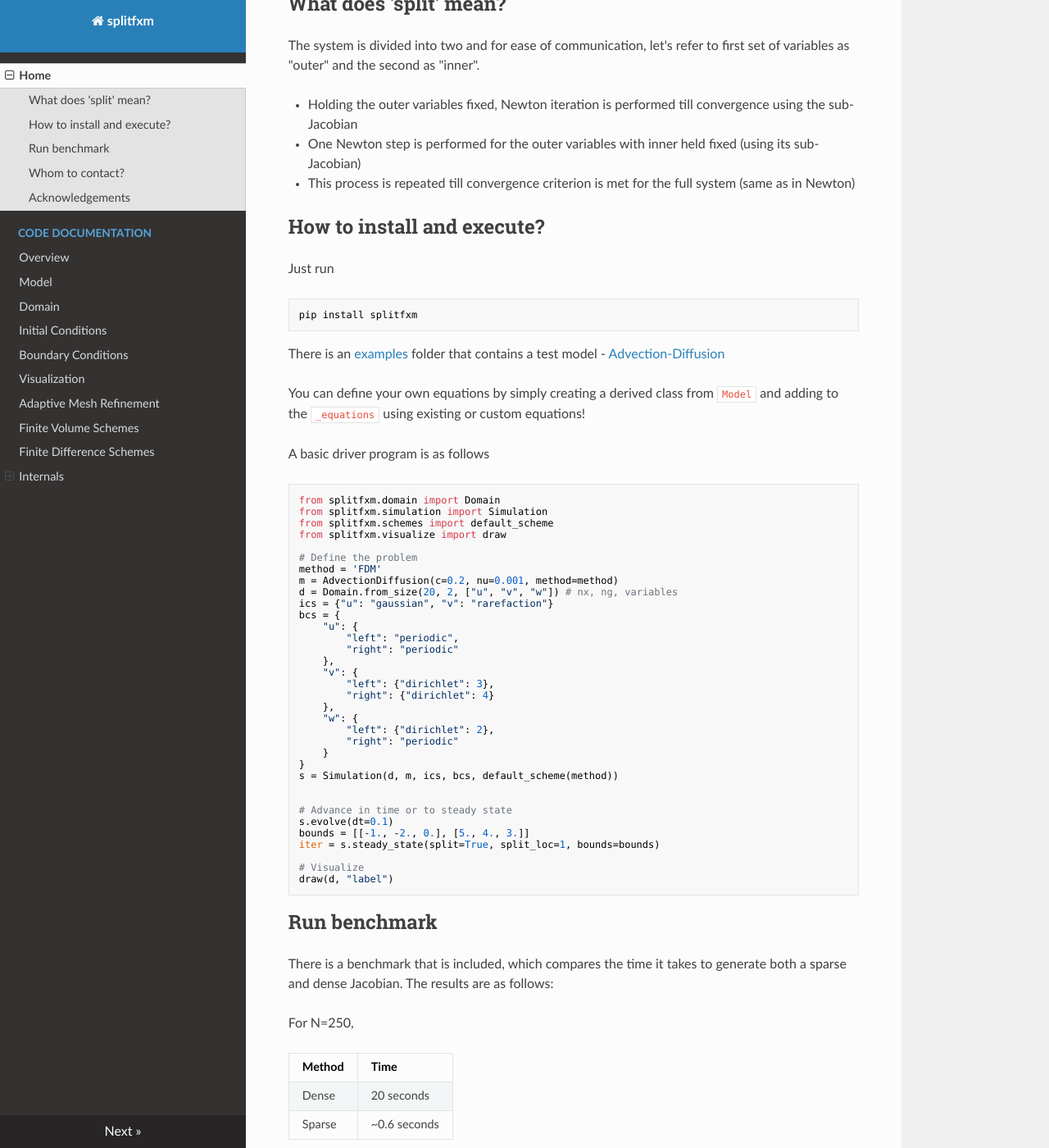
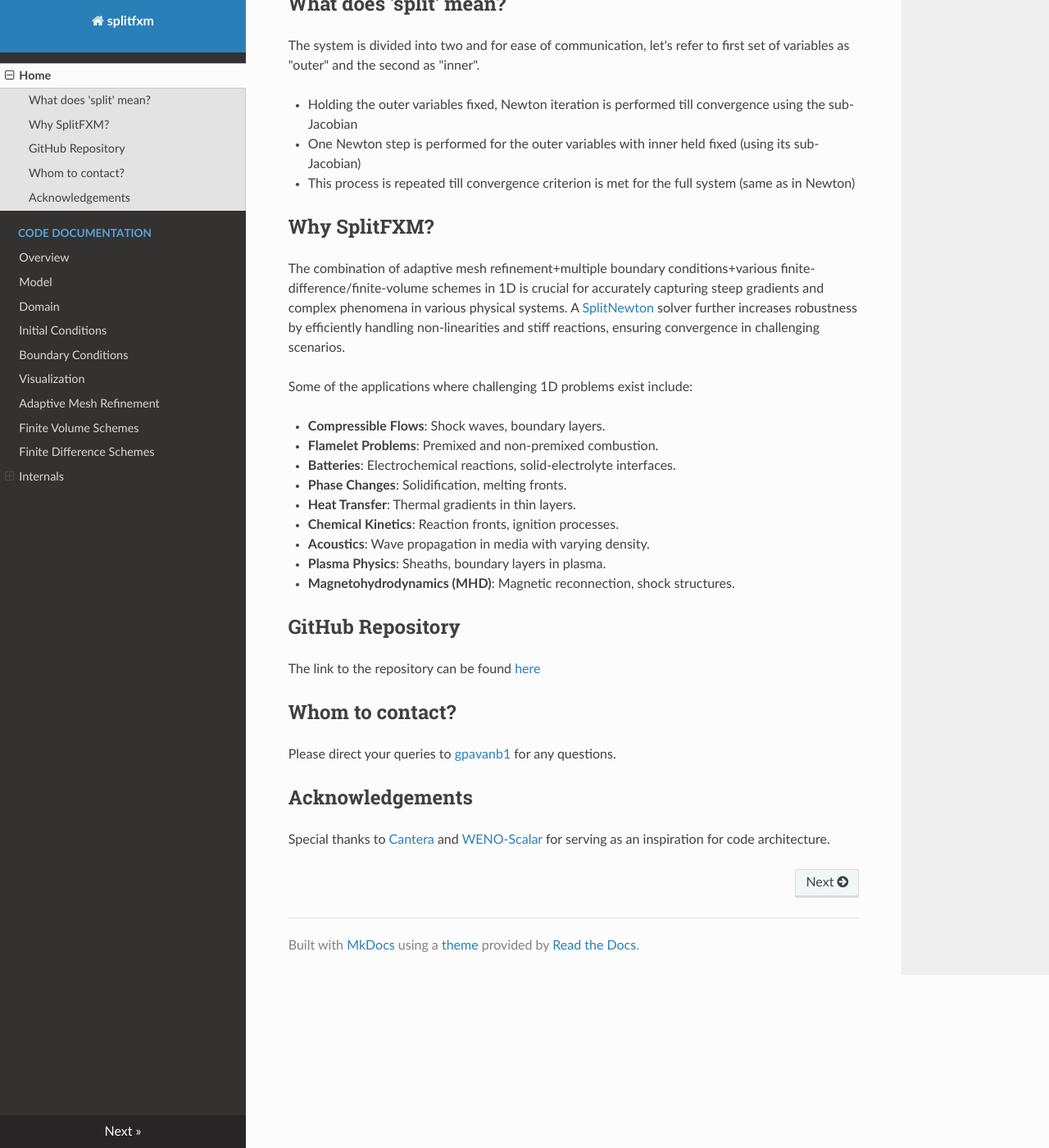
Before and after one commit to gpavanb1/SplitFXM, an MkDocs documentation site: the page built from docs/index.md, in a window 1280 px wide and 1400 px high, scrolled down 510 px. Shown: the whole window at 82% size. Built offline with MkDocs 1.6.1, drawn with Linux system fonts in a browser that asks for light colours; nearby versions of some CDN libraries; some of the changed text lies outside the part shown.

````diff
--- a/docs/index.md
+++ b/docs/index.md
@@ -16,68 +16,26 @@ The system is divided into two and for ease of communication, let's refer to fir
 
 * This process is repeated till convergence criterion is met for the full system (same as in Newton)
 
-## How to install and execute?
+## Why SplitFXM?
 
-Just run
-```
-pip install splitfxm
-```
+The combination of adaptive mesh refinement+multiple boundary conditions+various finite-difference/finite-volume schemes in 1D is crucial for accurately capturing steep gradients and complex phenomena in various physical systems. A [SplitNewton](http://github.com/gpavanb1/SplitNewton) solver further increases robustness by efficiently handling non-linearities and stiff reactions, ensuring convergence in challenging scenarios.
 
-There is an [examples](https://github.com/gpavanb1/SplitFXM/examples) folder that contains a test model - [Advection-Diffusion](https://en.wikipedia.org/wiki/Convection%E2%80%93diffusion_equation)
+Some of the applications where challenging 1D problems exist include:
 
-You can define your own equations by simply creating a derived class from `Model` and adding to the `_equations` using existing or custom equations!
-
-A basic driver program is as follows
-```
-from splitfxm.domain import Domain
-from splitfxm.simulation import Simulation
-from splitfxm.schemes import default_scheme
-from splitfxm.visualize import draw
-
-# Define the problem
-method = 'FDM'
-m = AdvectionDiffusion(c=0.2, nu=0.001, method=method)
-d = Domain.from_size(20, 2, ["u", "v", "w"]) # nx, ng, variables
-ics = {"u": "gaussian", "v": "rarefaction"}
-bcs = {
-    "u": {
-        "left": "periodic",
-        "right": "periodic"
-    },
-    "v": {
-        "left": {"dirichlet": 3},
-        "right": {"dirichlet": 4}
-    },
-    "w": {
-        "left": {"dirichlet": 2},
-        "right": "periodic"
-    }
-}
-s = Simulation(d, m, ics, bcs, default_scheme(method))
+- **Compressible Flows**: Shock waves, boundary layers.
+- **Flamelet Problems**: Premixed and non-premixed combustion.
+- **Batteries**: Electrochemical reactions, solid-electrolyte interfaces.
+- **Phase Changes**: Solidification, melting fronts.
+- **Heat Transfer**: Thermal gradients in thin layers.
+- **Chemical Kinetics**: Reaction fronts, ignition processes.
+- **Acoustics**: Wave propagation in media with varying density.
+- **Plasma Physics**: Sheaths, boundary layers in plasma.
+- **Magnetohydrodynamics (MHD)**: Magnetic reconnection, shock structures.
 
 
-# Advance in time or to steady state
-s.evolve(dt=0.1)
-bounds = [[-1., -2., 0.], [5., 4., 3.]]
-iter = s.steady_state(split=True, split_loc=1, bounds=bounds)
+## GitHub Repository
 
-# Visualize
-draw(d, "label")
-```
-
-## Run benchmark
-There is a benchmark that is included, which compares the time it takes to generate both a sparse and dense Jacobian. The results are as follows:
-
-For N=250,
-
-| Method    | Time       |
-|-----------|------------|
-| Dense   |    20 seconds |
-| Sparse |  ~0.6 seconds  |
-
-The benchmark can be executed from the parent folder using the command
-
-`python -m pytest -s benchmark`
+The link to the repository can be found [here](http://github.com/gpavanb1/SplitFXM)
 
 ## Whom to contact?
 
````
Also changed, not shown: docs/api.md (+3 -14 lines), docs/assets/docs.css (added, +11 -0 lines), docs/bc.md (+7 -0 lines), docs/benchmark.md (added, +18 -0 lines), docs/boundary.md (+8 -0 lines), docs/cell.md (+5 -0 lines), docs/derivatives.md (+5 -0 lines), docs/domain.md (+7 -0 lines), docs/flux.md (+5 -0 lines), docs/ic.md (+5 -0 lines), docs/internals.md (added, +3 -0 lines), docs/model.md (+7 -0 lines), docs/refine.md (+5 -0 lines), docs/simulation.md (+5 -0 lines), 4 more files.
